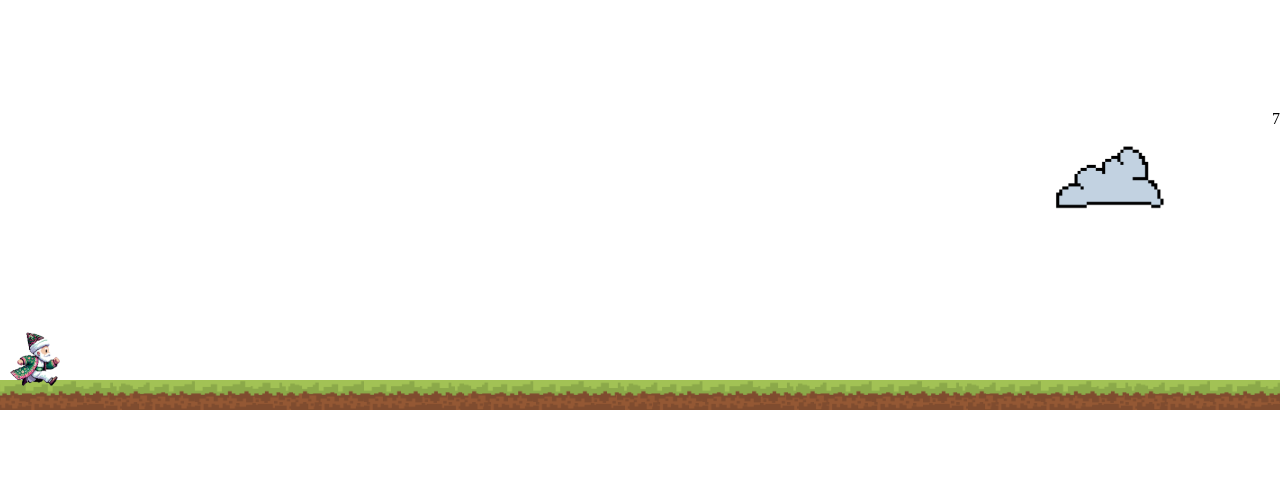
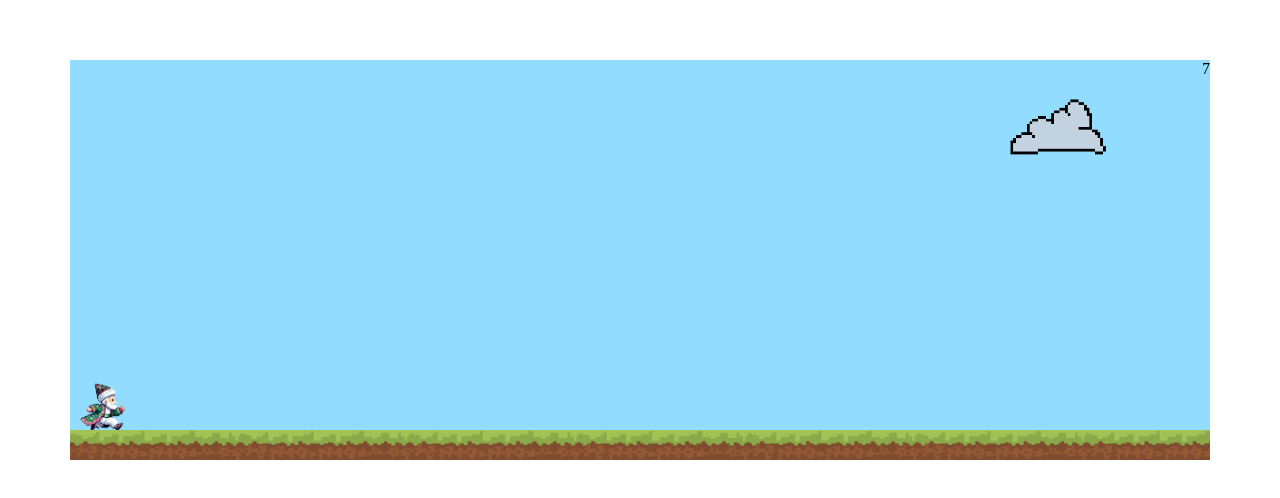
Before and after one commit to SinaMAlizadeh/nowruz-game, a React (Vite) app: page / in a window 1280 px wide. Shown: the part 140-638 px from the top of the page. Built offline with nearby package versions, Linux system fonts and the light colour scheme.

Commit message:
ADD: background and size

```diff
--- a/src/App.tsx
+++ b/src/App.tsx
@@ -44,10 +44,13 @@ function App() {
       >
         <div
           style={{
-            height: "300px",
+            height: "400px",
             width: "100%",
             position: "relative",
             overflow: "hidden",
+            backgroundColor: "#91dcff",
+            margin: "0 70px",
+            maxWidth: "1920px",
           }}
         >
           <Clouds />
--- a/src/components/land/land.style.ts
+++ b/src/components/land/land.style.ts
@@ -27,5 +27,4 @@ export const LandImg = styled.div<LandImgProps>`
   bottom: 0;
   right: -${(p) => p.width}px;
   height: 30px;
-  z-index: -1;
 `;
--- a/src/components/player/player.css
+++ b/src/components/player/player.css
@@ -1,6 +1,6 @@
 .player {
   position: absolute;
-  bottom: 20px;
+  bottom: 25px;
   left: 10px;
   width: 4%;
 }
@@ -8,7 +8,7 @@
 @media only screen and (max-width: 600px) {
   .player {
     position: absolute;
-    bottom: 20px;
+    bottom: 25px;
     left: 10px;
     width: 16%;
   }
@@ -27,7 +27,7 @@
 
 @keyframes MoveUp {
   0% {
-    bottom: 20px; /* Start and end at the top */
+    bottom: 25px; /* Start and end at the top */
   }
   100% {
     bottom: 200px;
@@ -48,6 +48,6 @@
     bottom: 200px; /* Start and end at the top */
   }
   100% {
-    bottom: 20px;
+    bottom: 25px;
   }
 }
```
